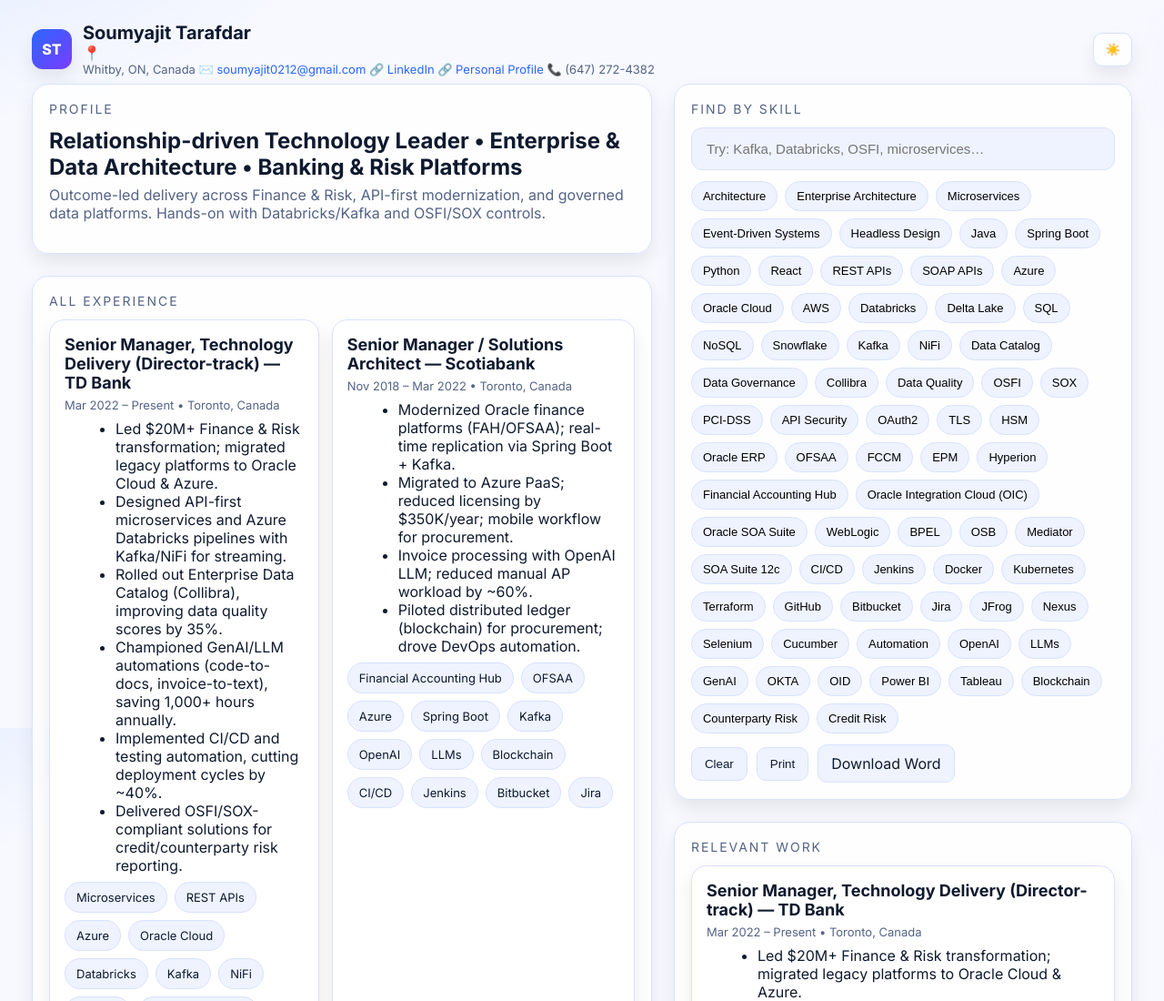
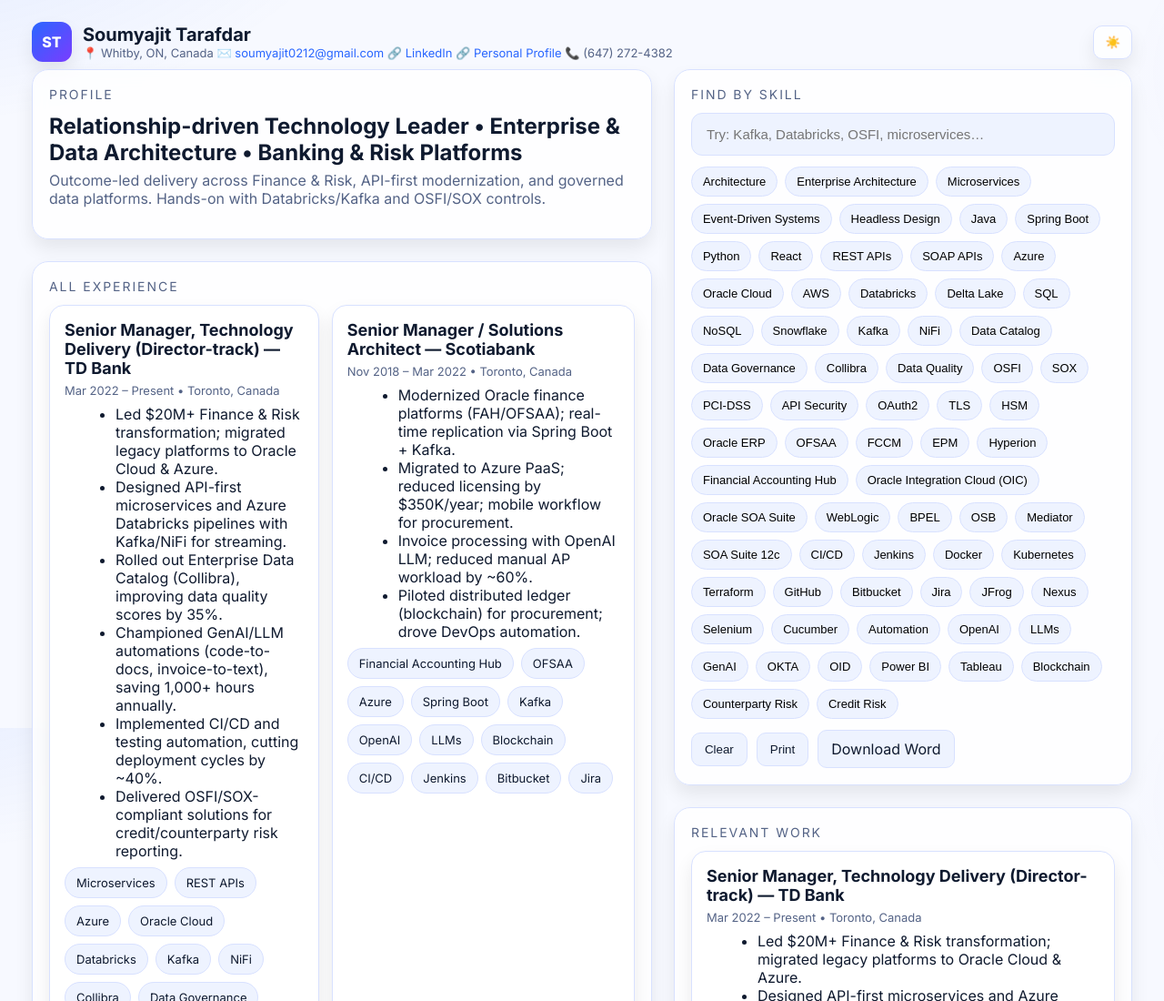
Before and after one commit to soumyajit0212/soumyajit, a plain HTML site: page index.html in a window 1280 px wide. Shown: the top 1100 px of the page at 91% size. Drawn offline with Linux system fonts and the light colour scheme.

Commit message:
Adding modified Files for githib pages -1

```diff
--- a/index.html
+++ b/index.html
@@ -31,7 +31,7 @@ main{max-width:1250px;margin:0 auto 80px;padding:0 20px;display:grid;grid-templa
       <div class="avatar">ST</div>
       <div>
         <h1 style="margin:0;">Soumyajit Tarafdar</h1>
-        📍<div class="stats">Whitby, ON, Canada ✉️ <a href="mailto:soumyajit0212@gmail.com">soumyajit0212@gmail.com</a> 🔗 <a href="https://www.linkedin.com/in/soumtarafdar" target="_blank" rel="noopener">LinkedIn</a> 🔗 <a href="https://soumyajit0212.github.io/soumyajit" target="_blank" rel="noopener">Personal Profile</a> 📞 (647) 272-4382</div>
+        <div class="stats">📍 Whitby, ON, Canada ✉️ <a href="mailto:soumyajit0212@gmail.com">soumyajit0212@gmail.com</a> 🔗 <a href="https://www.linkedin.com/in/soumtarafdar" target="_blank" rel="noopener">LinkedIn</a> 🔗 <a href="https://soumyajit0212.github.io/soumyajit" target="_blank" rel="noopener">Personal Profile</a> 📞 (647) 272-4382</div>
       </div>
     </div>
     <button id="theme" class="theme-btn" title="Toggle light/dark">🌙</button>
```
